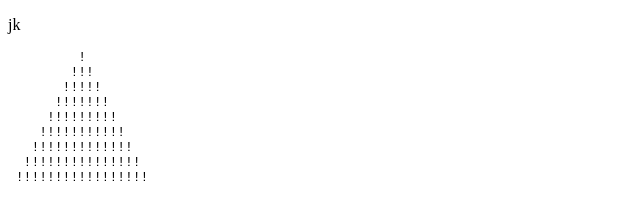
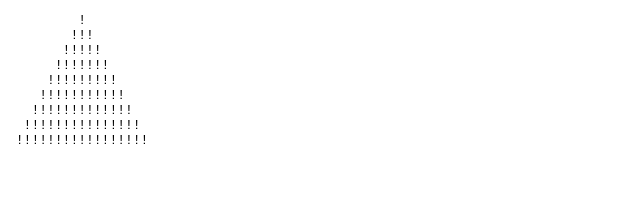
Before and after one commit to ESheikhz/A-pyramid-generator, a plain HTML site: page index.html in a window 1280 px wide. Shown: the whole page, without its empty margins (0-640 px from the left). Drawn offline with Linux system fonts and the light colour scheme.

Commit message:
Update index.html

```diff
--- a/index.html
+++ b/index.html
@@ -4,7 +4,6 @@
   <title>Pyramid</title>
 </head>
   <body>
-    <p>jk</p>
     <pre id="output"></pre>
     <script>
         const character = "!";
```
